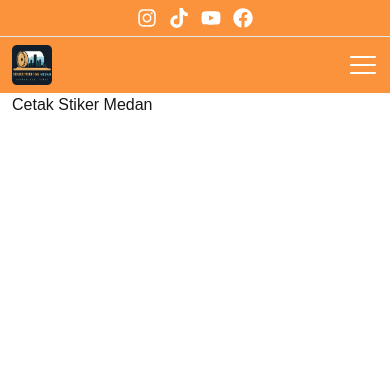
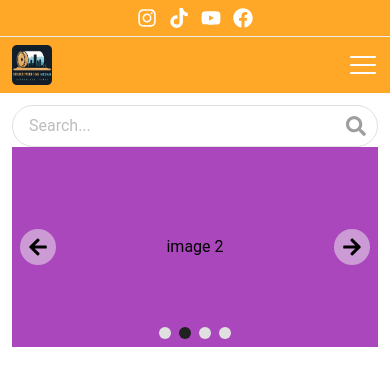
Before and after one commit to derikaquary/33-cetakstikermedan, a Next.js app: page / in a window 390 px wide. Shown: the top 386 px of the page. Built offline with nearby package versions, Linux system fonts and the light colour scheme.

Commit message:
created carousel

```diff
--- /dev/null
+++ b/app/_MTailwind.js
@@ -0,0 +1,3 @@
+'use client'
+
+export * from "@material-tailwind/react"
--- /dev/null
+++ b/app/_components/Carousel.js
@@ -0,0 +1,84 @@
+"use client"
+
+import { useState, useEffect } from "react";
+import { FaArrowLeft, FaArrowRight } from "react-icons/fa";
+
+export default function Carousel() {
+  const [currentIndex, setCurrentIndex] = useState(0);
+  const slides = [
+    { id: 1, color: "bg-green-400", text: "image 1" },
+    { id: 2, color: "bg-purple-400", text: "image 2" },
+    { id: 3, color: "bg-red-400", text: "image 3" },
+    { id: 4, color: "bg-blue-400", text: "image 4" },
+  ];
+
+  // Automatic slide change every 3 seconds
+  useEffect(() => {
+    const interval = setInterval(() => {
+      setCurrentIndex((prevIndex) =>
+        prevIndex === slides.length - 1 ? 0 : prevIndex + 1
+      );
+    }, 3000);
+    return () => clearInterval(interval); // Clean up on unmount
+  }, [currentIndex, slides.length]);
+
+  // Handle manual navigation (left and right buttons)
+  const goToNextSlide = () => {
+    setCurrentIndex((prevIndex) =>
+      prevIndex === slides.length - 1 ? 0 : prevIndex + 1
+    );
+  };
+
+  const goToPrevSlide = () => {
+    setCurrentIndex((prevIndex) =>
+      prevIndex === 0 ? slides.length - 1 : prevIndex - 1
+    );
+  };
+
+  return (
+    <div className="relative mx-auto w-full max-w-4xl">
+      {/* Slide Container */}
+      <div className="relative overflow-hidden h-[200px] w-full">
+        {slides.map((slide, index) => (
+          <div
+            key={slide.id}
+            className={`absolute top-0 w-full h-full transition-all duration-700 ease-in-out ${
+              index === currentIndex ? "opacity-100 left-0" : "opacity-0 left-full"
+            } flex items-center justify-center ${slide.color}`}
+          >
+            {slide.text}
+          </div>
+        ))}
+      </div>
+
+      {/* Left Arrow */}
+      <div
+        className="absolute left-2 top-1/2 p-2 bg-gray-200 bg-opacity-50 rounded-full transform -translate-y-1/2 cursor-pointer"
+        onClick={goToPrevSlide}
+      >
+        <FaArrowLeft size={20} />
+      </div>
+
+      {/* Right Arrow */}
+      <div
+        className="absolute right-2 top-1/2 p-2 bg-gray-200 bg-opacity-50 rounded-full transform -translate-y-1/2 cursor-pointer"
+        onClick={goToNextSlide}
+      >
+        <FaArrowRight size={20} />
+      </div>
+
+      {/* Bullets */}
+      <div className="flex absolute right-0 left-0 bottom-2 justify-center space-x-2">
+        {slides.map((_, index) => (
+          <div
+            key={index}
+            className={`h-3 w-3 rounded-full bg-gray-300 ${
+              index === currentIndex ? "bg-gray-900" : ""
+            } cursor-pointer`}
+            onClick={() => setCurrentIndex(index)}
+          ></div>
+        ))}
+      </div>
+    </div>
+  );
+}
--- /dev/null
+++ b/app/_components/SearchBox.js
@@ -0,0 +1,19 @@
+import { FaSearch } from "react-icons/fa";
+
+function SearchBox() {
+  return (
+    <div className="relative mx-auto w-full max-w-md">
+      <input
+        type="text"
+        className="px-4 py-2 pr-10 w-full rounded-full border border-gray-300 focus:outline-none focus:ring-2 focus:ring-blue-500"
+        placeholder="Search..."
+      />
+      <FaSearch
+        className="absolute right-3 top-1/2 text-gray-500 transform -translate-y-1/2 cursor-pointer"
+        size={20}
+      />
+    </div>
+  );
+}
+
+export default SearchBox;
--- a/app/_style/globals.css
+++ b/app/_style/globals.css
@@ -1,27 +1,3 @@
 @tailwind base;
 @tailwind components;
 @tailwind utilities;
-
-:root {
-  --background: #ffffff;
-  --foreground: #171717;
-}
-
-@media (prefers-color-scheme: dark) {
-  :root {
-    --background: #0a0a0a;
-    --foreground: #ededed;
-  }
-}
-
-body {
-  color: var(--foreground);
-  background: var(--background);
-  font-family: Arial, Helvetica, sans-serif;
-}
-
-@layer utilities {
-  .text-balance {
-    text-wrap: balance;
-  }
-}
--- /dev/null
+++ b/app/loading.js
@@ -0,0 +1,9 @@
+import { Spinner } from "./_MTailwind.js";
+
+export default function SpinnerSizes() {
+  return (
+    <div className="flex gap-8 items-end">
+      <Spinner className="w-6 h-6" />
+    </div>
+  );
+}
--- a/app/page.js
+++ b/app/page.js
@@ -1,5 +1,18 @@
 import Image from "next/image";
+import SearchBox from "./_components/SearchBox";
+import Carousel from "./_components/Carousel";
+
 
 export default function Home() {
-  return <div className="max-w-7xl px-3">Cetak Stiker Medan</div>;
+  return (
+    <>
+      {/* Big Screen */}
+      <div className="hidden max-w-7xl"></div>
+      {/* Small Screen */}
+      <div className="flex flex-col px-3 mt-3 sm:hidden">
+        <SearchBox />
+        <Carousel/>
+      </div>
+    </>
+  );
 }
--- a/tailwind.config.js
+++ b/tailwind.config.js
@@ -1,5 +1,8 @@
+const withMT = require("@material-tailwind/react/utils/withMT");
+
 /** @type {import('tailwindcss').Config} */
-module.exports = {
+
+const config = {
   content: [
     "./pages/**/*.{js,ts,jsx,tsx,mdx}",
     "./components/**/*.{js,ts,jsx,tsx,mdx}",
@@ -19,3 +22,5 @@ module.exports = {
   },
   plugins: [],
 };
+
+module.exports = withMT(config)
```
